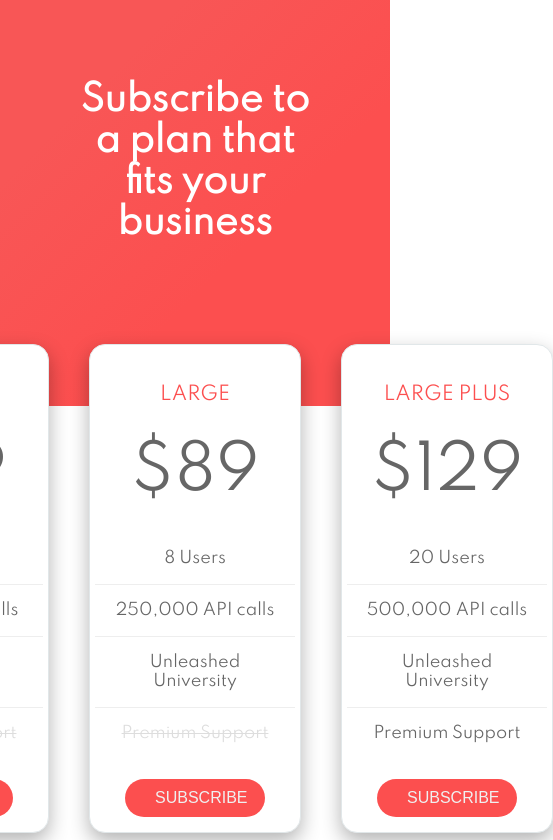
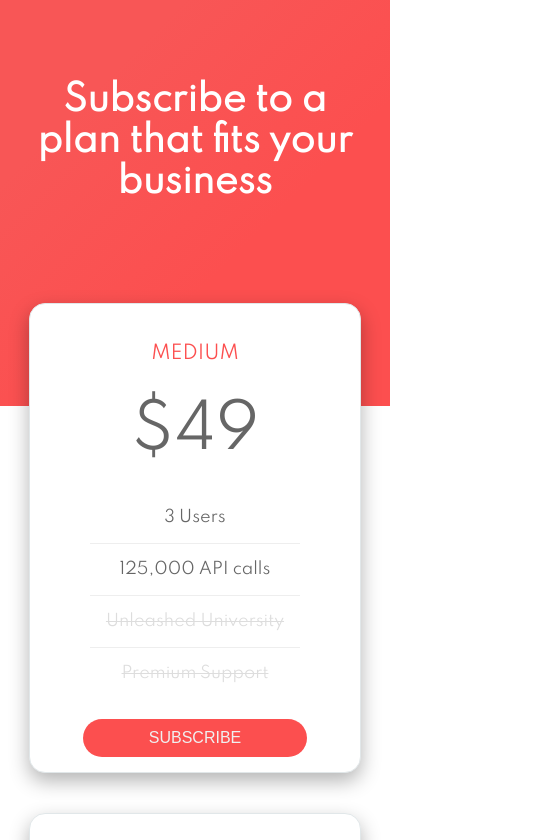
Before and after one commit to ericunleashed/billing-vue, a Vue app: page /#/ in a window 390 px wide. Shown: the top 840 px of the page, 553 px wide, since content can reach past the window. Built offline with nearby package versions, Linux system fonts and the light colour scheme.

Commit message:
make components responsive

```diff
--- a/src/App.vue
+++ b/src/App.vue
@@ -74,4 +74,9 @@
     padding:0;
     margin:0;
 }
+@media screen and (max-width: 800px) {
+  .container {
+    width: 90%;
+  }
+}
 </style>
--- a/src/components/Cart.vue
+++ b/src/components/Cart.vue
@@ -68,4 +68,9 @@
         font-weight: 600;
     }
 }
+@media screen and (max-width: 800px) {
+    .cart-container {
+        min-width: 100px;
+    }
+}
 </style>
--- a/src/components/Modules.vue
+++ b/src/components/Modules.vue
@@ -65,6 +65,7 @@
         display: flex;
         justify-content: center;
         align-items: center;
+        width: 90%;
     }
     .cart-box {
         box-shadow: 0 0.5rem 1.25rem rgba(0,0,0,0.3);
@@ -103,4 +104,16 @@
         margin-top: 60px;
     }
 }
+
+@media screen and (max-width: 800px) {
+    .modules-container .modules {
+        flex-direction: column;
+        justify-content: flex-start;
+        align-items: center;
+        .module {
+            width: 100%;
+            margin: 30px auto;
+        }
+    }
+}
 </style>
--- a/src/components/Subscribe.vue
+++ b/src/components/Subscribe.vue
@@ -78,4 +78,16 @@
         clip-path: polygon(0 0, 100% 0, 100% 48vh, 0 48vh);
     }
 }
+@media screen and (max-width: 1200px) {
+    .container .plans {
+        flex-direction: column;
+        align-items: center;
+        justify-content: flex-start;
+        .plan-container {
+            width: 100%;
+            min-width: auto;
+            max-width: auto;
+        }
+    }
+}
 </style>
```
